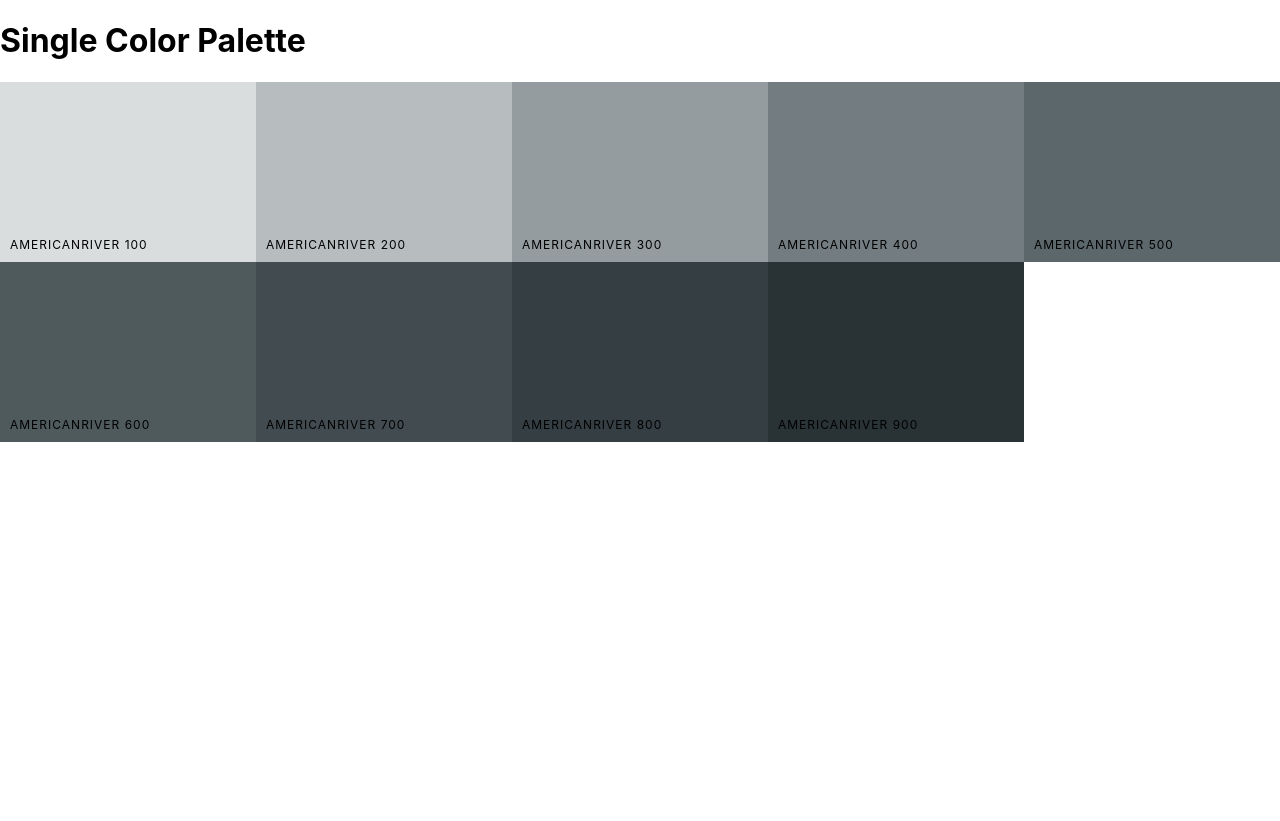
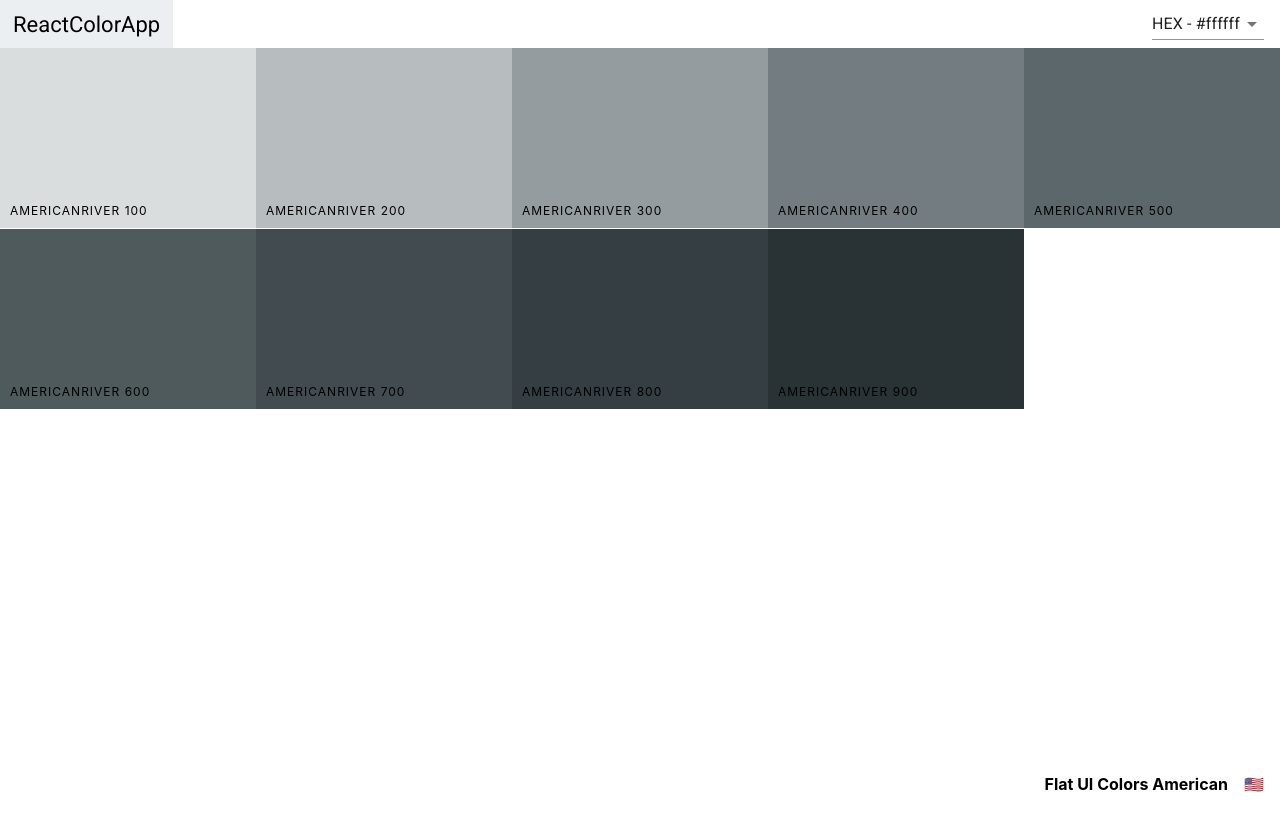
Before and after one commit to adilbim/color-app, a React (Create React App) app: page /palette/flat-ui-colors-american/americanriver in a window 1280 px wide. After the commit the page ends 800 px from the top, so only its background shows below. Built offline with nearby package versions, Linux system fonts and the light colour scheme.

Commit message:
add Navbar and Footer

```diff
--- /dev/null
+++ b/src/Footer.js
@@ -0,0 +1,14 @@
+import React from "react";
+
+
+function Footer(props){
+   const {paletteName, emoji} = props;
+    return (
+        <footer className="palette-footer">
+            <span>{paletteName}</span>
+            <span className="emoji">{emoji}</span>
+        </footer>
+    );
+}
+
+export default Footer;
--- a/src/Navbar.js
+++ b/src/Navbar.js
@@ -33,6 +33,7 @@ class Navbar extends Component{
                 <div className="logo">
                     <Link to="/">ReactColorApp</Link>
                 </div>
+                {this.props.showSlider && (
                 <div className="slider-container">
                     <span>Level: {level}</span>
                     <div className="slider">
@@ -43,7 +44,7 @@ class Navbar extends Component{
                             onChange={this.props.changeLevel}
                         />
                     </div>
-                </div>
+                </div>)}
                 <div className="select-container">
                     <Select value={format} onChange={this.handleChange}>
                         <MenuItem value="hex">HEX - #ffffff</MenuItem>
--- a/src/Palette.js
+++ b/src/Palette.js
@@ -2,6 +2,7 @@ import React, {Component} from 'react';
 import ColorBox from './ColorBox';
 import './Palette.css';
 import Navbar from './Navbar';
+import Footer from './Footer';
 
 class Palette extends Component{
     constructor(props){
@@ -22,7 +23,7 @@ class Palette extends Component{
 
     render(){
         const {format, level} = this.state;
-        const {id} = this.props.Palette;
+        const {id, paletteName, emoji} = this.props.Palette;
         const ColorBoxs = this.props.Palette.colors[level].map(color => (
         <ColorBox
         name={color.name}
@@ -36,14 +37,12 @@ class Palette extends Component{
                 <Navbar level={level}
                         changeLevel={this.changeLevel}
                         changeFormat={this.changeFormat}
+                        showSlider
                 />
                 <div className="Palette-colors">
                     {ColorBoxs}
                 </div>
-                <footer className="palette-footer">
-                    <span>{this.props.Palette.paletteName}</span>
-                    <span className="emoji">{this.props.Palette.emoji}</span>
-                </footer>
+                <Footer paletteName={paletteName} emoji={emoji} />
             </div>
         );
     }
--- a/src/SingleColorPalette.js
+++ b/src/SingleColorPalette.js
@@ -1,5 +1,7 @@
 import React from 'react';
 import ColorBox from './ColorBox';
+import Navbar from './Navbar';
+import Footer from './Footer';
 
 
 
@@ -8,6 +10,8 @@ class SingleColorPalette extends React.Component{
     constructor(props){
         super(props);
         this._shades = this._shades.bind(this);
+        this.state = {format: 'hex'};
+        this.changeFormat = this.changeFormat.bind(this);
     }
 
     _shades(id){
@@ -21,13 +25,24 @@ class SingleColorPalette extends React.Component{
         return shades.slice(1);
     }
 
+    changeFormat(newFormat){
+        this.setState({format: newFormat});
+     }
+
     render(){
         const {idColor} = this.props.match.params;
-        const shadesOfColor = this._shades(idColor).map((color,indx) => <ColorBox key={indx} name={color.name} color={color.hex} />)
+        const {paletteName, emoji} = this.props.Palette;
+        const {format} = this.state;
+        const shadesOfColor = this._shades(idColor).map((color,indx) =>
+         <ColorBox key={indx}
+         name={color.name}
+         color={color[format]}
+         />)
         return (
             <div className='Palette'>
-               <h1>Single Color Palette</h1>
+               <Navbar  changeFormat={this.changeFormat} showSlider={false} />
                <div className='Palette-colors'>{shadesOfColor}</div>
+               <Footer paletteName={paletteName} emoji={emoji} />
             </div>
         );
     }
```
